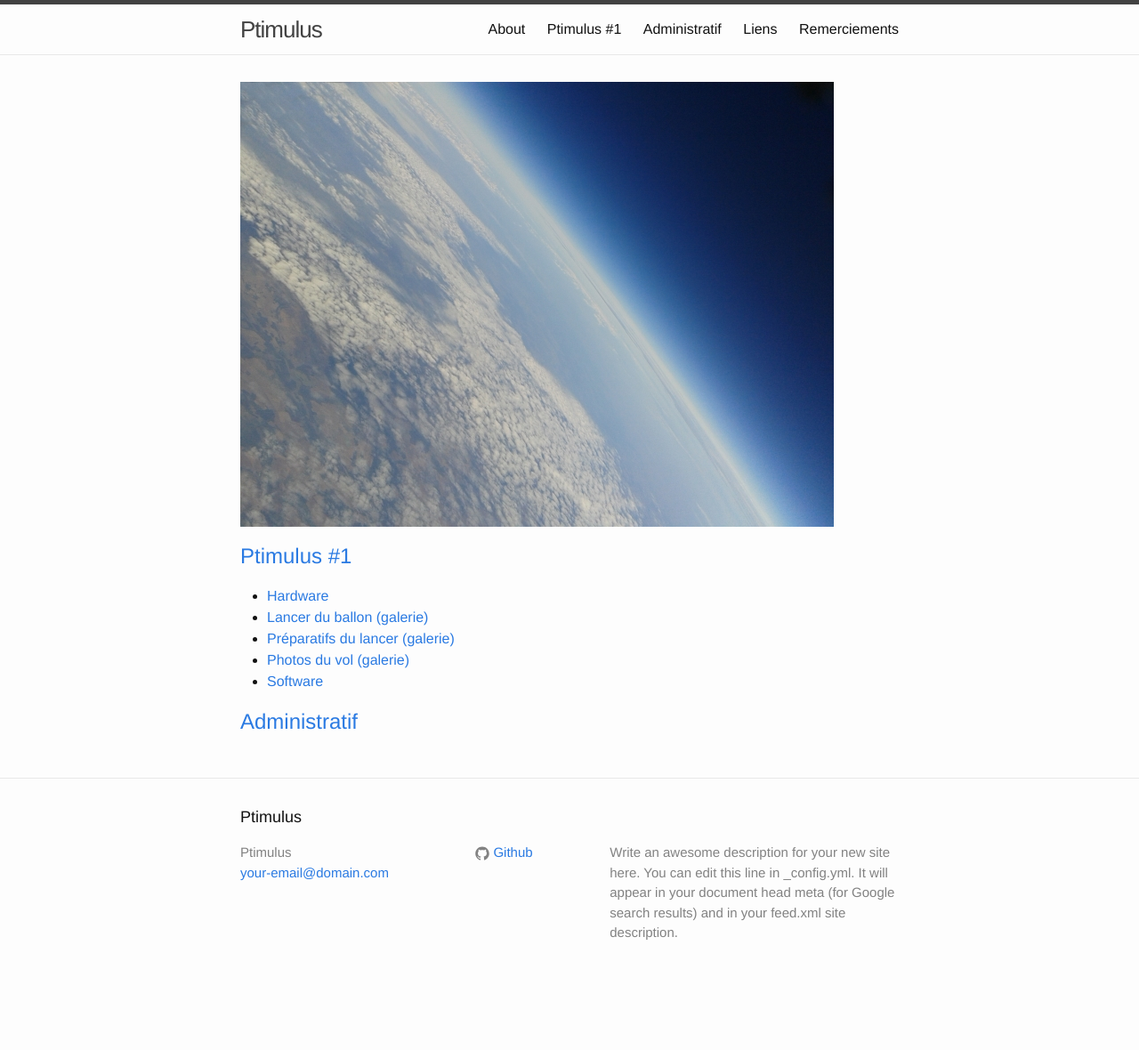
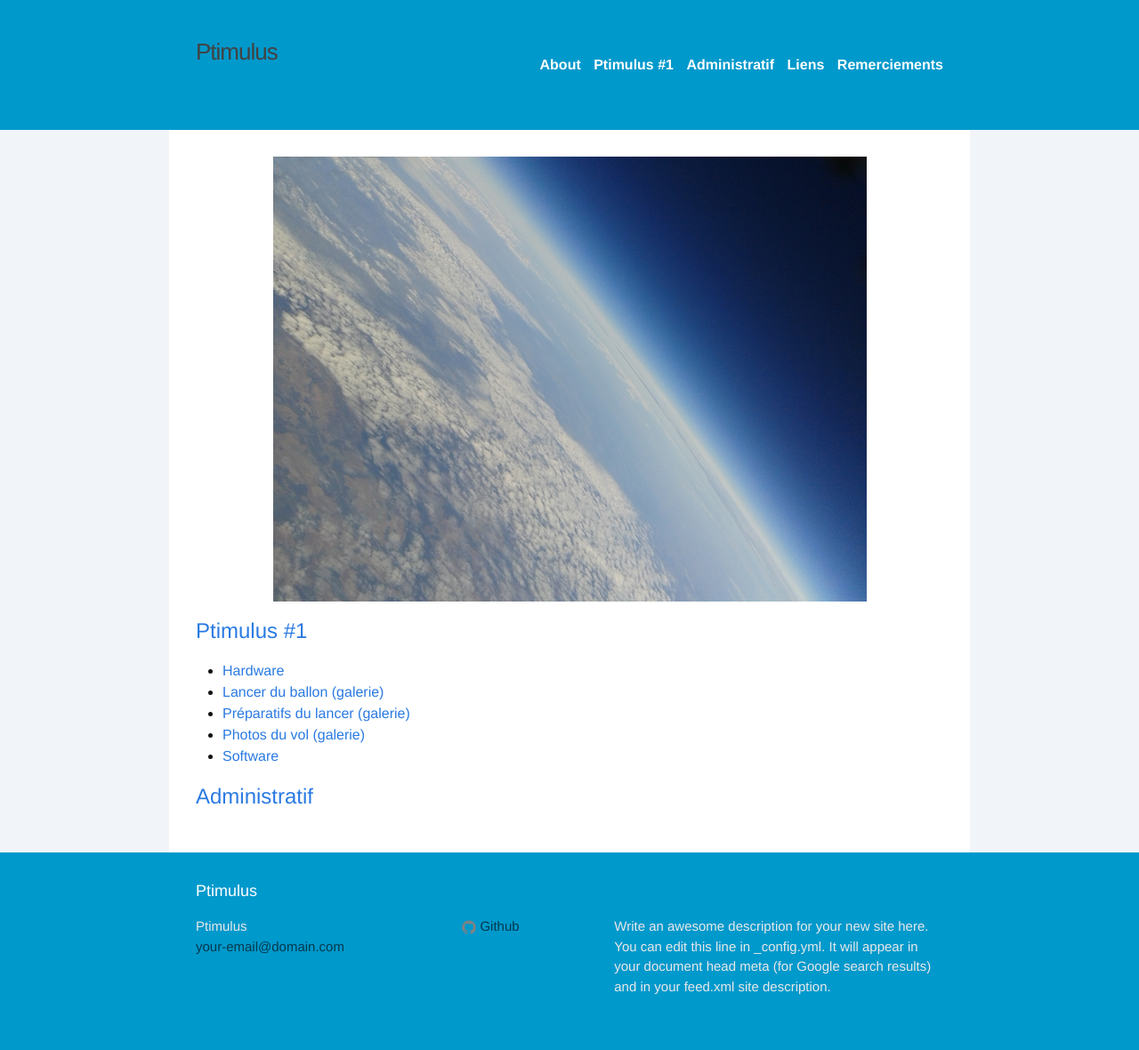
Before and after one commit to MichaelMure/ptimulus.eu, a Jekyll site: the page built from index.html, in a window 1280 px wide. Shown: the whole page at 89% size. Built offline with Jekyll 4.4.1, drawn with Linux system fonts in a browser that asks for light colours; before the commit the page ends 1120 px from its top, so only the background shows below that.

Commit message:
First mock-up of an actual UI by modifying the CSS

```diff
--- a/_layouts/default.html
+++ b/_layouts/default.html
@@ -5,10 +5,38 @@
 
   <body>
 
-    {% include header.html %}
+    <header class="site-header">
 
-    <div class="page-content">
-      <div class="wrapper">
+	  <div class="wrapper">
+
+		<a class="site-title" href="/">{{ site.title }}</a>
+
+		<nav class="site-nav">
+		  <a href="#" class="menu-icon">
+			<svg viewBox="0 0 18 15">
+			  <path fill="#424242" d="M18,1.484c0,0.82-0.665,1.484-1.484,1.484H1.484C0.665,2.969,0,2.304,0,1.484l0,0C0,0.665,0.665,0,1.484,0 h15.031C17.335,0,18,0.665,18,1.484L18,1.484z"/>
+			  <path fill="#424242" d="M18,7.516C18,8.335,17.335,9,16.516,9H1.484C0.665,9,0,8.335,0,7.516l0,0c0-0.82,0.665-1.484,1.484-1.484 h15.031C17.335,6.031,18,6.696,18,7.516L18,7.516z"/>
+			  <path fill="#424242" d="M18,13.516C18,14.335,17.335,15,16.516,15H1.484C0.665,15,0,14.335,0,13.516l0,0 c0-0.82,0.665-1.484,1.484-1.484h15.031C17.335,12.031,18,12.696,18,13.516L18,13.516z"/>
+			</svg>
+		  </a>
+
+		  <div class="trigger">
+					<a class="page-link" href="/about">About</a>
+					{% for cat in site.category-list %}
+						<a class="page-link" href="/{{ cat.url }}/">{{cat.pretty}}</a>
+					{% endfor %}
+					<a class="page-link" href="/links">Liens</a>
+					<a class="page-link" href="/help">Remerciements</a>
+		  </div>
+		</nav>
+
+	  </div>
+
+	</header>
+
+
+    <div>
+      <div class="wrapper page-content">
         {{ content }}
       </div>
     </div>
--- a/_sass/_base.scss
+++ b/_sass/_base.scss
@@ -19,7 +19,7 @@ body {
     line-height: $base-line-height;
     font-weight: 300;
     color: $text-color;
-    background-color: $background-color;
+    background-color: $body-background-color;
 }
 
 
@@ -153,8 +153,8 @@ pre {
  * Wrapper
  */
 .wrapper {
-    max-width: -webkit-calc(800px - (#{$spacing-unit} * 2));
-    max-width:         calc(800px - (#{$spacing-unit} * 2));
+    max-width: -webkit-calc(900px - (#{$spacing-unit} * 2));
+    max-width:         calc(900px - (#{$spacing-unit} * 2));
     margin-right: auto;
     margin-left: auto;
     padding-right: $spacing-unit;
@@ -162,8 +162,8 @@ pre {
     @extend %clearfix;
 
     @include media-query($on-laptop) {
-        max-width: -webkit-calc(800px - (#{$spacing-unit}));
-        max-width:         calc(800px - (#{$spacing-unit}));
+        max-width: -webkit-calc(900px - (#{$spacing-unit}));
+        max-width:         calc(900px - (#{$spacing-unit}));
         padding-right: $spacing-unit / 2;
         padding-left: $spacing-unit / 2;
     }
--- a/_sass/_layout.scss
+++ b/_sass/_layout.scss
@@ -2,12 +2,12 @@
  * Site header
  */
 .site-header {
-    border-top: 5px solid $grey-color-dark;
-    border-bottom: 1px solid $grey-color-light;
     min-height: 56px;
+    padding: $spacing-unit $spacing-unit;
 
     // Positioning context for the mobile navigation icon
     position: relative;
+    background-color: $header-background-color;
 }
 
 .site-title {
@@ -26,18 +26,23 @@
 .site-nav {
     float: right;
     line-height: 56px;
+    padding: 15px 0;
 
     .menu-icon {
         display: none;
     }
 
     .page-link {
-        color: $text-color;
+        color: $text-color-header;
         line-height: $base-line-height;
+        font-weight: bold;
 
         // Gaps between nav items, but not on the first one
         &:not(:first-child) {
-            margin-left: 20px;
+            margin-left: 5px;
+        }
+        &:not(:last-child) {
+            margin-right: 5px;
         }
     }
 
@@ -45,7 +50,7 @@
         position: absolute;
         top: 9px;
         right: 30px;
-        background-color: $background-color;
+        background-color: $site-nav-background-color;
         border: 1px solid $grey-color-light;
         border-radius: 5px;
         text-align: right;
@@ -92,8 +97,13 @@
  * Site footer
  */
 .site-footer {
-    border-top: 1px solid $grey-color-light;
     padding: $spacing-unit 0;
+    background-color: $footer-background-color;
+    color: $text-color-footer;
+
+    a:link, .username {
+        color: $footer-links;
+    }
 }
 
 .footer-heading {
@@ -109,7 +119,7 @@
 
 .footer-col-wrapper {
     font-size: 15px;
-    color: $grey-color;
+    color: $grey-color-light;
     margin-left: -$spacing-unit / 2;
     @extend %clearfix;
 }
@@ -162,8 +172,10 @@
  * Page content
  */
 .page-content {
-    padding: $spacing-unit 0;
+    padding: $spacing-unit $spacing-unit;
+    background-color: $page-content-background-color;
 }
+
 
 .page-heading {
     font-size: 20px;
--- a/css/main.scss
+++ b/css/main.scss
@@ -14,8 +14,17 @@ $base-line-height: 1.5;
 $spacing-unit:     30px;
 
 $text-color:       #111;
-$background-color: #fdfdfd;
+$text-color-header: white;
+$text-color-footer: white;
 $brand-color:      #2a7ae2;
+
+$page-content-background-color: #FFFFFF;
+$body-background-color:         #f1f4f9;
+$footer-background-color:       #0099cc;
+$header-background-color:       #0099cc;
+$site-nav-background-color:     #75716c;
+
+$footer-links: darken($footer-background-color, 25%);
 
 $grey-color:       #828282;
 $grey-color-light: lighten($grey-color, 40%);
--- a/index.html
+++ b/index.html
@@ -8,9 +8,11 @@ layout: default
 
   <h1 class="page-heading">
 
-  <a href="/img/ptimulus.jpg" data-lightbox="ptimulus" title="Une photo prise par Ptimulus 1">
-    <img src="/img/ptimulus-thumb.jpg">
-  </a>
+  <center>
+    <a href="/img/ptimulus.jpg" data-lightbox="ptimulus" title="Une photo prise par Ptimulus 1">
+      <img src="/img/ptimulus-thumb.jpg">
+    </a>
+  </center>
 
   </h1>
 
```
Also changed, not shown: img/logo-big.png (added), img/logo.png (added).
